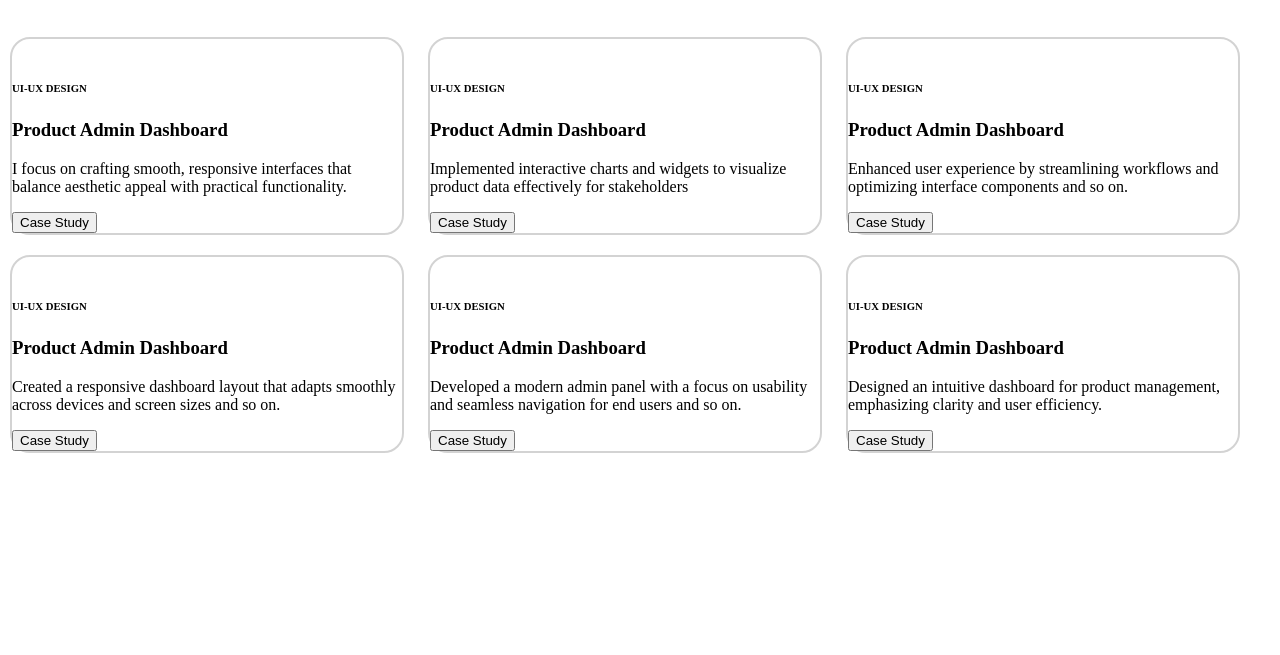
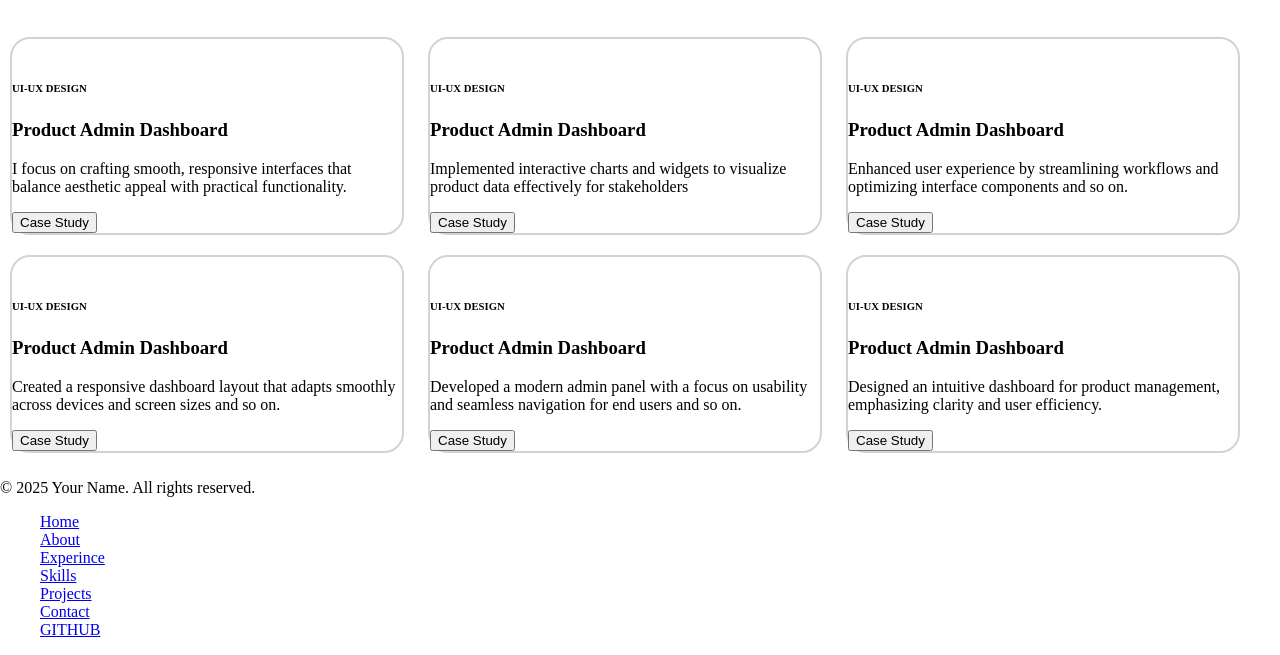
Before and after one commit to abdullakq6-sketch/HTML---Multiple--website, a plain HTML site: page HTML_CSS Portfolio Website/Portfolio.index.html in a window 1280 px wide. Shown: the part 691-1346 px from the top of the page. Before the commit the page ends 1154 px from the top, so only its background shows below. Drawn offline with Linux system fonts and the light colour scheme.

Commit message:
update message

```diff
--- a/HTML_CSS Portfolio Website/Portfolio.index.html
+++ b/HTML_CSS Portfolio Website/Portfolio.index.html
@@ -38,7 +38,7 @@
     </div>
       </div>
     <div id="right">
-    <img src="c:\Users\Lenovo\OneDrive\Pictures\Saved Pictures\person-CqOZwXV1.png" alt="">
+     <img src="c:\Users\Lenovo\Downloads\WhatsApp Image 2025-10-21 at 8.52.33 PM.png"  alt="">
     </div>
     </div>
 
@@ -150,9 +150,21 @@
  </div>
 </div>
  </div>
-<!-- footer -->
-<!-- <div id="footer">
-</div> -->
+<footer>
+  <div class="footer-container">
+    <p>&copy; 2025 Your Name. All rights reserved.</p>
+    <ul class="footer-links">
+      <li type="none"><a href="#">Home</a></li>
+      <li type="none"><a href="#">About</a></li>
+      <li type="none"><a href="#">Experince</a></li>
+      <li type="none"><a href="#">Skills</a></li>
+      <li type="none"><a href="#">Projects</a></li>
+      <li type="none"><a href="#">Contact</a></li>
+      <li type="none"><a  href="https://github.com/abdullakq6-sketch">GITHUB</a></li>
+    </ul>
+  </div>
+</footer>
+
 
 </body>
 </html>
```
